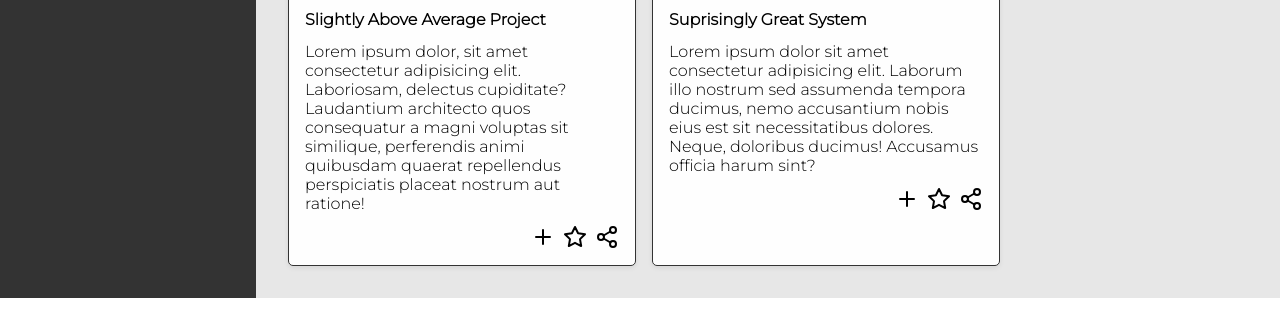
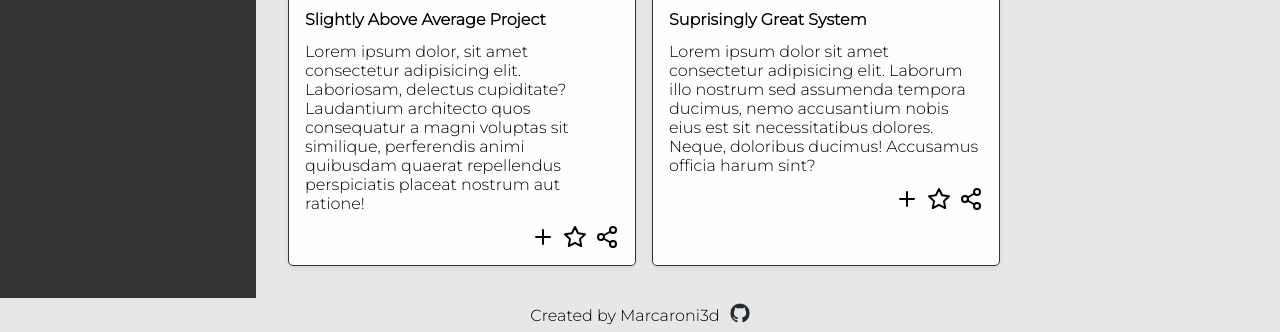
Before and after one commit to marcaroni3d/admin-dashboard, a plain HTML site: page index.html in a window 1280 px wide. Shown: the part 2075-2407 px from the top of the page. Before the commit the page ends 2373 px from the top, so only its background shows below. Drawn offline with Linux system fonts and the light colour scheme.

Commit message:
added footer

```diff
--- a/index.html
+++ b/index.html
@@ -223,8 +223,13 @@
             </div>
         </div>
     </div>
+</body>
 
+<footer>
+    <p>Created by Marcaroni3d</p>
+    <a href="https://github.com/marcaroni3d" target="_blank">
+        <img src="images/github-mark.png" alt="github" id="github-image-link">
+    </a>
+</footer>
 
-
-</body>
 </html>
--- a/style.css
+++ b/style.css
@@ -198,3 +198,26 @@ a {
     width: clamp(25px, 3rem, 100px);;
     border-radius: 50%;
 }
+
+/* FOOTER */
+
+footer {
+    grid-column: 1 / 3;
+    background: var(--secondary-light);
+    display: flex;
+    flex-direction: row;
+    justify-content: center;
+    align-items: center;
+    width: 100%;
+    padding: 5px 0 5px 0;
+}
+
+#github-image-link {
+    height: 20px;
+    margin-left: 10px;
+    cursor: pointer;
+    transition: all .3s ease;
+}
+#github-image-link:hover {
+    transform: scale(1.3);
+}
```
Also changed, not shown: images/github-mark.png (added).
